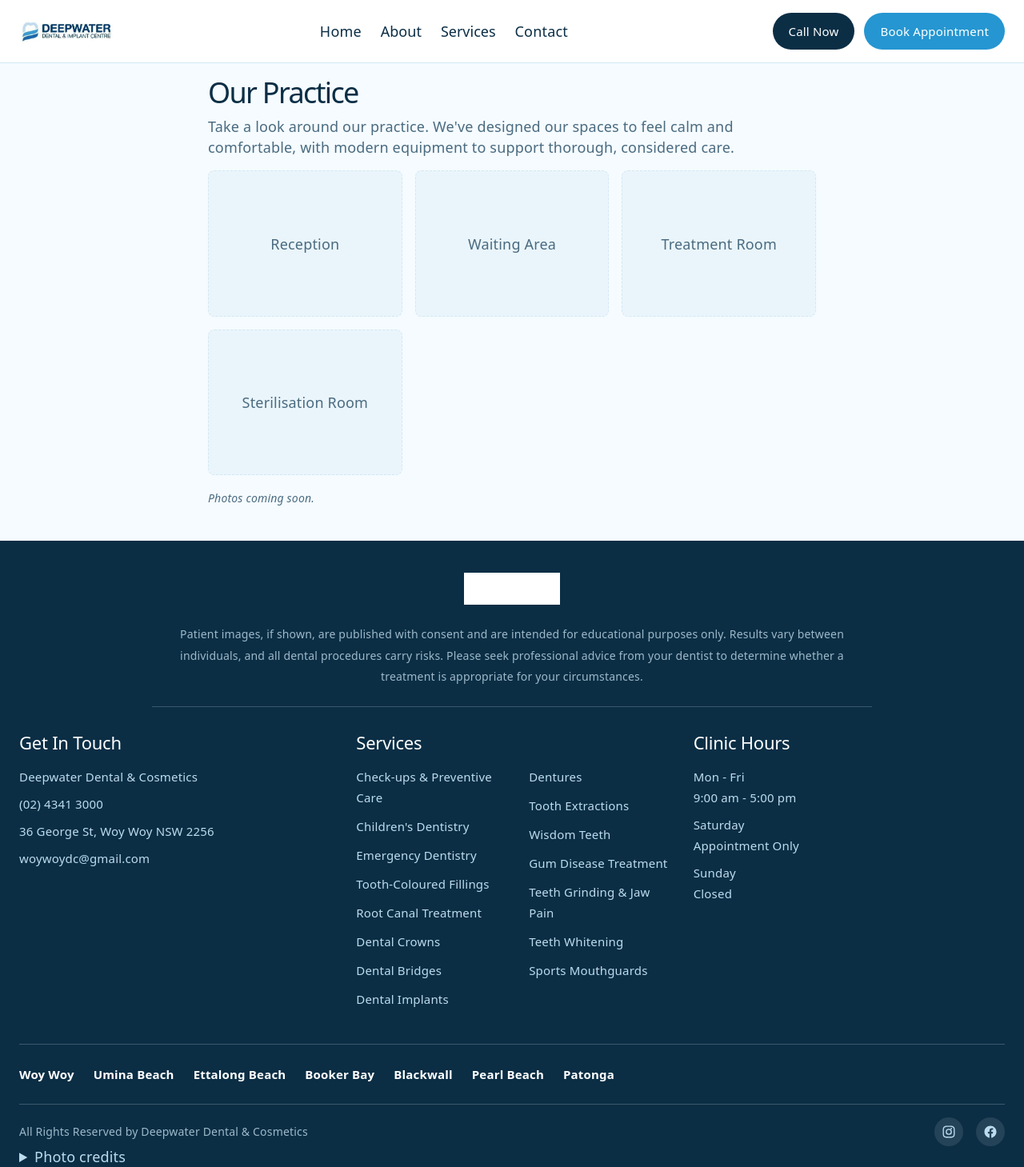
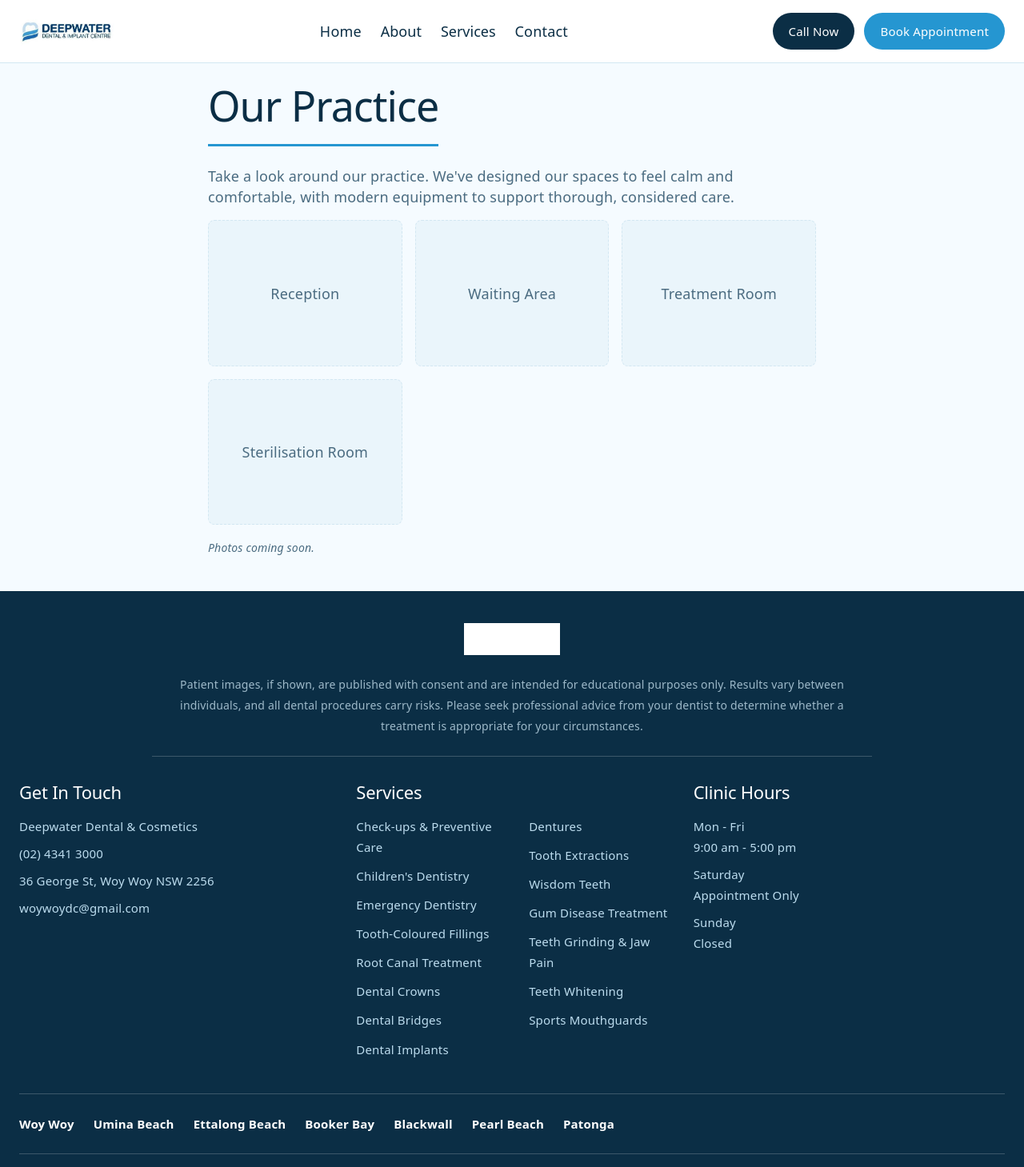
Before and after one commit to katnguyen2301-ops/Deepwater-website, a React (Vite) app: page /about/our-practice in a window 1280 px wide. Shown: the top 1459 px of the page at 80% size. Built offline with nearby package versions, Linux system fonts and the light colour scheme.

Commit message:
Update home hero heading and make About subpage titles more prominent

```diff
--- a/src/index.css
+++ b/src/index.css
@@ -207,8 +207,19 @@ body {
 }
 
 .about-page h1 {
-  font-size: 36px;
-  margin: 0 0 16px;
+  font-size: 52px;
+  line-height: 1.1;
+  letter-spacing: -1px;
+  margin: 0 0 24px;
+  padding-bottom: 20px;
+  border-bottom: 3px solid var(--accent);
+  display: inline-block;
+}
+
+@media (max-width: 600px) {
+  .about-page h1 {
+    font-size: 36px;
+  }
 }
 
 .about-page p {
@@ -803,6 +814,30 @@ body {
   height: 18px;
 }
 
+.footer-credits {
+  margin-top: 16px;
+  font-size: 12px;
+  color: #7fa8c2;
+}
+
+.footer-credits summary {
+  cursor: pointer;
+  color: #9db9c9;
+}
+
+.footer-credits ul {
+  margin: 12px 0 0;
+  padding-left: 18px;
+}
+
+.footer-credits li {
+  margin-bottom: 6px;
+}
+
+.footer-credits a {
+  color: #9db9c9;
+}
+
 .services-carousel {
   padding: 56px 24px;
   text-align: center;
@@ -860,10 +895,12 @@ body {
 }
 
 .service-tile-image {
+  display: block;
   width: 100%;
   aspect-ratio: 3 / 4;
   border-radius: 120px 120px 12px 12px;
   margin-bottom: 16px;
+  object-fit: cover;
 }
 
 .service-tile-image-0 {
--- a/src/pages/Home.jsx
+++ b/src/pages/Home.jsx
@@ -5,7 +5,7 @@ import HomeFaq from '../HomeFaq'
 function Home() {
   return (
     <>
-      <h1>Hello World</h1>
+      <h1>Caring for Smiles in the Central Coast for over 30 years</h1>
       <ServicesCarousel />
       <TeamCarousel />
       <HomeFaq />
```
